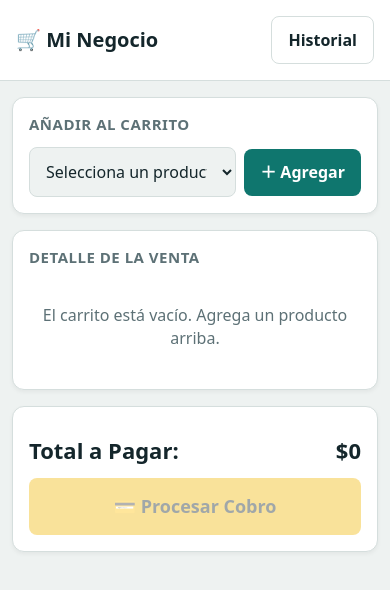
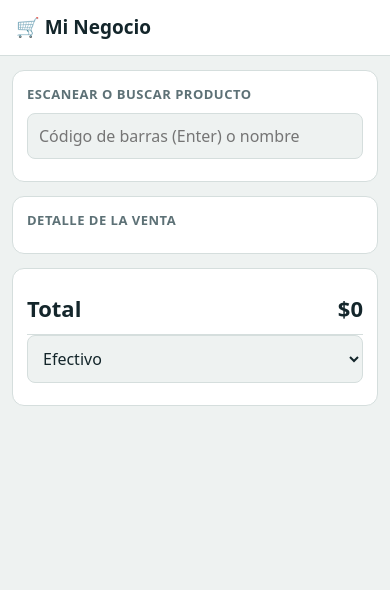
Before and after one commit to carlosalbertoubillareyes-bit/Mi-Negocio., a plain HTML site: page index .html in a window 390 px wide. Drawn offline with Linux system fonts and the light colour scheme.

Commit message:
Refactor index.html for improved layout and styles
Refactor HTML structure and styles for better layout and responsiveness.

```diff
--- a/index .html
+++ b/index .html
@@ -1,256 +1,57 @@
 <!DOCTYPE html>
 <html lang="es">
 <head>
-    <meta charset="UTF-8">
-    <meta name="viewport" content="width=device-width, initial-scale=1">
-    <title>Mi Negocio - POS</title>
-    <style>
-        :root {
-            --bg: #eef2f1;
-            --card: #fff;
-            --ink: #14262b;
-            --mut: #5d7176;
-            --line: #d5dedd;
-            --pri: #0f766e;
-            --pri-ink: #fff;
-            --acc: #f2b705;
-            --acc-ink: #14262b;
-            --bad: #b42318;
-            --ok: #067647;
-            --shadow: rgba(0, 0, 0, 0.05);
-        }
-        @media(prefers-color-scheme: dark) {
-            :root {
-                --bg: #0f1b1e;
-                --card: #172629;
-                --ink: #e8f0ef;
-                --mut: #93a8ad;
-                --line: #27393d;
-                --pri: #2dd4bf;
-                --pri-ink: #06201d;
-                --bad: #f97066;
-                --ok: #47cd89;
-                --shadow: rgba(0, 0, 0, 0.3);
-            }
-        }
-        * { box-sizing: border-box; transition: background-color 0.2s, border-color 0.2s; }
-        body {
-            margin: 0;
-            background: var(--bg);
-            color: var(--ink);
-            font: 16px/1.4 system-ui, -apple-system, "Segoe UI", Roboto, sans-serif;
-            padding-bottom: 90px;
-        }
-        header {
-            padding: 16px;
-            display: flex;
-            justify-content: space-between;
-            align-items: center;
-            background: var(--card);
-            border-bottom: 1px solid var(--line);
-        }
-        header h1 { font-size: 20px; margin: 0; }
-        main { padding: 16px 12px; max-width: 720px; margin: auto; }
-        .card {
-            background: var(--card);
-            border: 1px solid var(--line);
-            border-radius: 12px;
-            padding: 16px;
-            margin-bottom: 16px;
-            box-shadow: 0 2px 4px var(--shadow);
-        }
-        h2 { font-size: 15px; margin: 0 0 12px; text-transform: uppercase; letter-spacing: 0.5px; color: var(--mut); }
-        input, select, button { font: inherit; color: inherit; }
-        input, select {
-            width: 100%;
-            padding: 12px;
-            border: 1px solid var(--line);
-            border-radius: 8px;
-            background: var(--bg);
-            margin-bottom: 8px;
-        }
-        input:focus, select:focus { outline: 2px solid var(--pri); }
-        button {
-            border: 0;
-            border-radius: 8px;
-            padding: 12px 16px;
-            background: var(--pri);
-            color: var(--pri-ink);
-            font-weight: 600;
-            cursor: pointer;
-            display: inline-flex;
-            align-items: center;
-            justify-content: center;
-            gap: 6px;
-        }
-        button:hover { opacity: 0.9; }
-        button:active { transform: scale(0.98); }
-        button:disabled { opacity: .4; cursor: not-allowed; transform: none; }
-        button.sec { background: transparent; color: var(--ink); border: 1px solid var(--line); }
-        button.sec:hover { background: var(--bg); }
-        button.cobrar { background: var(--acc); color: var(--acc-ink); width: 100%; font-size: 18px; padding: 16px; }
-        button.x { background: transparent; color: var(--bad); padding: 8px; font-size: 18px; }
-        button.x:hover { background: rgba(180, 35, 24, 0.1); }
-        .row { display: flex; gap: 8px; align-items: center; }
-        .row>* { flex: 1; margin: 0; }
-        .row .fit { flex: 0 0 auto; }
-        .item {
-            display: flex;
-            justify-content: space-between;
-            align-items: center;
-            gap: 12px;
-            padding: 12px 0;
-            border-bottom: 1px solid var(--line);
-        }
-        .item:last-child { border-bottom: 0; }
-        .empty-state { text-align: center; color: var(--mut); padding: 24px 0; }
-
-        /* Modal nativo para cobros */
-        dialog {
-            border: 1px solid var(--line);
-            border-radius: 12px;
-            background: var(--card);
-            color: var(--ink);
-            padding: 24px;
-            max-width: 400px;
-            width: 100%;
-        }
-        dialog::backdrop { background: rgba(0,0,0,0.5); backdrop-filter: blur(4px); }
-    </style>
+<meta charset="UTF-8">
+<meta name="viewport" content="width=device-width, initial-scale=1, viewport-fit=cover">
+<title>Mi Negocio - POS</title>
+<style>
+:root{--bg:#eef2f1;--card:#fff;--ink:#14262b;--mut:#5d7176;--line:#d5dedd;--pri:#0f766e;--pri-ink:#fff;--acc:#f2b705;--bad:#b42318;--ok:#067647;--warn:#b54708;box-sizing:border-box;padding-top:env(safe-area-inset-top,0px)}
+@media (prefers-color-scheme:dark){:root:not([data-theme="light"]){--bg:#0f1b1e;--card:#172629;--ink:#e8f0ef;--mut:#93a8ad;--line:#27393d;--pri:#2dd4bf;--pri-ink:#06201d;--bad:#f97066;--ok:#47cd89;--warn:#fdb022}}
+*{box-sizing:border-box}
+body{margin:0;background:var(--bg);color:var(--ink);font:16px/1.4 system-ui,-apple-system,"Segoe UI",Roboto,sans-serif;padding-bottom:calc(80px + env(safe-area-inset-bottom,0px))}
+header{padding:14px 16px;background:var(--card);border-bottom:1px solid var(--line);display:flex;justify-content:space-between;align-items:center}
+header h1{font-size:19px;margin:0}
+main{padding:14px 12px;max-width:760px;margin:auto}
+.card{background:var(--card);border:1px solid var(--line);border-radius:12px;padding:14px;margin-bottom:14px}
+h2{font-size:13px;margin:0 0 10px;text-transform:uppercase;letter-spacing:.5px;color:var(--mut)}
+input,select,button{font:inherit;color:inherit}
+input,select{width:100%;padding:11px;border:1px solid var(--line);border-radius:8px;background:var(--bg);margin-bottom:8px}
+input:focus,select:focus{outline:2px solid var(--pri)}
+button{border:0;border-radius:8px;padding:11px 14px;background:var(--pri);color:var(--pri-ink);font-weight:600;cursor:pointer}
+button:disabled{opacity:.4;cursor:not-allowed}
+button.sec{background:transparent;color:var(--ink);border:1px solid var(--line)}
+button.bad{background:transparent;color:var(--bad);border:1px solid var(--line)}
+button.big{width:100%;background:var(--acc);color:#14262b;font-size:18px;padding:15px}
+.row{display:flex;gap:8px;align-items:center}.row>*{flex:1;margin-bottom:8px}.row .fit{flex:0 0 auto}
+.item{display:flex;justify-content:space-between;align-items:center;gap:10px;padding:10px 0;border-bottom:1px solid var(--line)}
+.item:last-child{border:0}
+small,.mut{color:var(--mut)}
+.empty{text-align:center;color:var(--mut);padding:18px 0}
+.grid{display:grid;grid-template-columns:1fr 1fr;gap:10px}
+.kpi{background:var(--bg);border-radius:10px;padding:12px}.kpi b{display:block;font-size:20px}
+.ok{color:var(--ok)}.badc{color:var(--bad)}.warnc{color:var(--warn)}
+.tag{font-size:12px;padding:2px 8px;border-radius:99px;border:1px solid var(--line)}
+.bars{display:flex;align-items:flex-end;gap:6px;height:110px}
+.bars div{flex:1;text-align:center;font-size:11px;color:var(--mut)}
+.bars span{display:block;background:var(--pri);border-radius:4px 4px 0 0;min-height:2px}
+.sug{padding:10px;border-left:4px solid var(--acc);background:var(--bg);border-radius:6px;margin-bottom:8px;font-size:15px}
+nav{position:fixed;left:0;right:0;bottom:0;display:flex;background:var(--card);border-top:1px solid var(--line);padding-bottom:env(safe-area-inset-bottom,0px);z-index:5}
+nav button{flex:1;background:transparent;color:var(--mut);border-radius:0;padding:10px 2px;font-size:11px;font-weight:600}
+nav button.on{color:var(--pri)}nav button i{display:block;font-style:normal;font-size:20px}
+.pg{display:none}.pg.on{display:block}
+.right{text-align:right}
+</style>
 </head>
 <body>
+<header><h1>🛒 Mi Negocio</h1><small id="hoy"></small></header>
+<main>
 
-    <header>
-        <h1>🛒 Mi Negocio</h1>
-        <button class="sec" onclick="alert('Historial próximamente')">Historial</button>
-    </header>
-
-    <main>
-        <!-- Agregar Producto Rápido -->
-        <div class="card">
-            <h2>Añadir al Carrito</h2>
-            <form id="prod-form" class="row" onsubmit="agregarProducto(event)">
-                <select id="prod-select" required>
-                    <option value="" disabled selected>Selecciona un producto...</option>
-                    <option value="1500" data-nombre="Bebida Familiar">Bebida Familiar (\$1.500)</option>
-                    <option value="4000" data-nombre="Aceite de Oliva">Aceite de Oliva (\$4.000)</option>
-                    <option value="850" data-nombre="Pan Hallulla KG">Pan Hallulla KG (\$850)</option>
-                    <option value="1200" data-nombre="Leche Entera 1L">Leche Entera 1L (\$1.200)</option>
-                </select>
-                <button type="submit" class="fit">＋ Agregar</button>
-            </form>
-        </div>
-
-        <!-- Carrito de Compras -->
-        <div class="card">
-            <h2>Detalle de la Venta</h2>
-            <div id="carrito-lista">
-                <!-- Se llena dinámicamente con JS -->
-            </div>
-        </div>
-
-        <!-- Total y Acción Principal -->
-        <div class="card" style="margin-bottom: 0;">
-            <div class="item" style="font-size: 22px; font-weight: 800; border: none;">
-                <span>Total a Pagar:</span>
-                <span id="total-pago">\$0</span>
-            </div>
-            <button id="btn-cobrar" class="cobrar" onclick="abrirCaja()" disabled>💳 Procesar Cobro</button>
-        </div>
-    </main>
-
-    <!-- Modal de Cierre de Caja -->
-    <dialog id="modal-caja">
-        <h3 style="margin-top:0">Resumen de Venta</h3>
-        <p>Total cobrado: <strong id="modal-total" style="color:var(--ok)"></strong></p>
-        <p style="font-size: 14px; color:var(--mut)">¿Deseas confirmar el pago y registrar la venta?</p>
-        <div class="row" style="margin-top: 20px;">
-            <button class="sec" onclick="document.getElementById('modal-caja').close()">Cancelar</button>
-            <button onclick="finalizarVenta()" style="background:var(--ok); color:white;">✔ Confirmar</button>
-        </div>
-    </dialog>
-
-    <script>
-        // Estado de la app
-        let carrito = [];
-
-        function renderCarrito() {
-            const lista = document.getElementById('carrito-lista');
-            const btnCobrar = document.getElementById('btn-cobrar');
-            const totalPago = document.getElementById('total-pago');
-
-            if (carrito.length === 0) {
-                lista.innerHTML = `<div class="empty-state">El carrito está vacío. Agrega un producto arriba.</div>`;
-                btnCobrar.disabled = true;
-                totalPago.innerText = '\$0';
-                return;
-            }
-
-            btnCobrar.disabled = false;
-            lista.innerHTML = '';
-            let total = 0;
-
-            carrito.forEach((item, index) => {
-                const subtotal = item.precio * item.cantidad;
-                total += subtotal;
-
-                lista.innerHTML += `
-                    <div class="item">
-                        <div>
-                            <div><strong>${item.nombre}</strong></div>
-                            <small style="color:var(--mut)">$${item.precio.toLocaleString()} x ${item.cantidad}</small>
-                        </div>
-                        <div class="row fit">
-                            <span style="font-weight:600">$${subtotal.toLocaleString()}</span>
-                            <button class="x" onclick="eliminarItem(${index})">✕</button>
-                        </div>
-                    </div>
-                `;
-            });
-
-            totalPago.innerText = `$${total.toLocaleString()}`;
-        }
-
-        function agregarProducto(e) {
-            e.preventDefault();
-            const select = document.getElementById('prod-select');
-            if (!select.value) return;
-
-            const precio = parseInt(select.value);
-            const nombre = select.options[select.selectedIndex].getAttribute('data-nombre');
-
-            // Si ya existe en el carrito, sumar cantidad
-            const existente = carrito.find(item => item.nombre === nombre);
-            if (existente) {
-                existente.cantidad++;
-            } else {
-                carrito.push({ nombre, precio, cantidad: 1 });
-            }
-
-            select.selectedIndex = 0; // Reset select
-            renderCarrito();
-        }
-
-        function eliminarItem(index) {
-            carrito.splice(index, 1);
-            renderCarrito();
-        }
-
-        function abrirCaja() {
-            const total = document.getElementById('total-pago').innerText;
-            document.getElementById('modal-total').innerText = total;
-            document.getElementById('modal-caja').showModal();
-        }
-
-        function finalizarVenta() {
-            alert('¡Venta registrada con éxito!');
-            carrito = [];
-            document.getElementById('modal-caja').close();
-            renderCarrito();
-        }
-
-        // Inicializar vista vacía
-        renderCarrito();
-    </script>
-</body>
-</html>
+<section id="p-cobrar" class="pg on">
+ <div class="card"><h2>Escanear o buscar producto</h2>
+  <input id="scan" placeholder="Código de barras (Enter) o nombre" autocomplete="off">
+  <div id="sug-busq"></div></div>
+ <div class="card"><h2>Detalle de la venta</h2><div id="cart"></div></div>
+ <div class="card">
+  <div class="item" style="font-size:22px;font-weight:800"><span>Total</span><span id="total">$0</span></div>
+  <div class="row"><select id="pago" onchange="vuelto()"><option>Efectivo</option><option>Tarjeta</option><option>Transferencia</option></select>
+  <input id="recibido" type="number" inputmode="numeric" place
```
